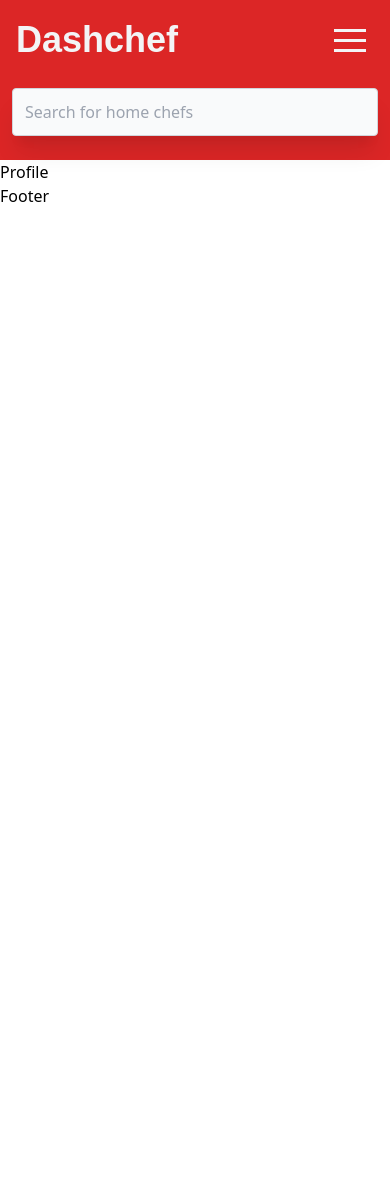
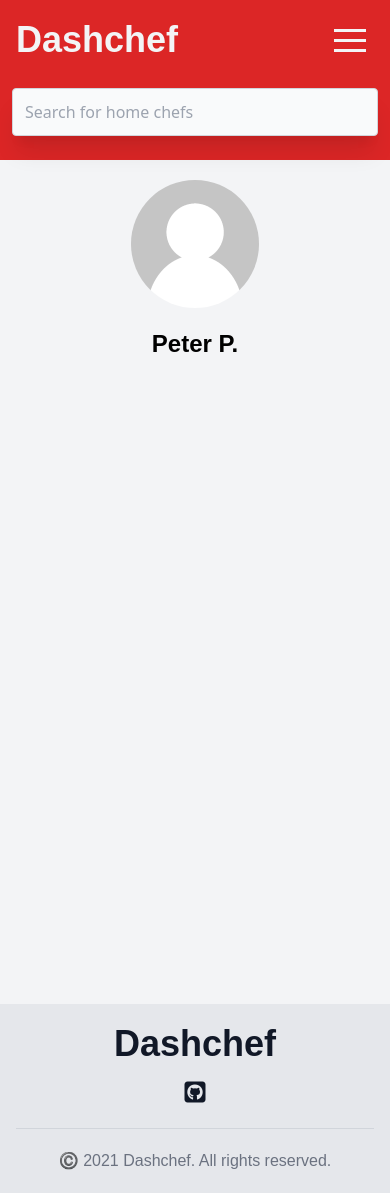
Before and after one commit to peterphan20/dashchef, a React (Create React App) app: page /profile in a window 390 px wide. Before the commit the page ends 844 px from the top, so only its background shows below. Built offline with nearby package versions, Linux system fonts and the light colour scheme.

Commit message:
feat: footer completed

```diff
--- a/src/molecules/Tag.js
+++ /dev/null
@@ -1,11 +0,0 @@
-import React from 'react'
-
-const Tag = () => {
-  return (
-    <div>
-      Tag
-    </div>
-  )
-}
-
-export default Tag
--- a/src/organisms/DriverHero.js
+++ b/src/organisms/DriverHero.js
@@ -3,7 +3,7 @@ import driverHeroImg from "../assets/driver-hero-image.jpg";
 
 const DriverHero = () => {
 	return (
-		<div className="mt-10 mx-auto max-w-7xl px-4 md:mt-16 lg:mt-20 lg:px-8 xl:mt-28">
+		<div className="mt-10 mx-auto max-w-7xl px-2 md:mt-16 lg:mt-20 lg:px-8 xl:mt-28">
 			<div className="lg:text-left">
 				<h1 className="text-4xl tracking-tight font-extrabold text-gray-900 md:text-6xl">
 					<span className="font-body block xl:inline">Want to drive for Dashchef?</span>
--- a/src/organisms/Footer.js
+++ b/src/organisms/Footer.js
@@ -1,11 +1,26 @@
-import React from 'react'
+import React from "react";
 
 const Footer = () => {
-  return (
-    <div>
-      Footer
-    </div>
-  )
-}
+	return (
+		<div className="bg-gray-200 text-gray-900 px-4 w-full h-full min-w-screen">
+			<div className="text-center py-5 border-b border-gray-300">
+				<h1 className="text-4xl font-body font-bold pb-3">Dashchef</h1>
+				<p className="font-body">
+					<a
+						href="https://github.com/peterphan20/dashchef.git"
+						target="_blank"
+						rel="noreferrer"
+						aria-label="Click here to open the Dashchef Page's github in a new tab."
+					>
+						<i className="fab fa-github-square text-gray-900 text-2xl"></i>
+					</a>
+				</p>
+			</div>
+			<h1 className="text-center text-gray-500 font-body py-5">
+				©️ 2021 Dashchef. All rights reserved.
+			</h1>
+		</div>
+	);
+};
 
-export default Footer
+export default Footer;
--- a/src/organisms/ModalSignUp.js
+++ b/src/organisms/ModalSignUp.js
@@ -7,7 +7,7 @@ import WizardInsertThree from "../molecules/WizardInsertThree";
 import RenderWizardButton from "../molecules/RenderWizardButton";
 import { createUser } from "../api/usersAPI";
 import { createChef } from "../api/chefsAPI";
-import { CHEF_CREATE, USER_LOGIN, HIDE_SIGN_UP_MODAL } from "../constants";
+import { HIDE_SIGN_UP_MODAL } from "../constants";
 
 const ModalSignUp = () => {
 	const [stepNumber, setStepNumber] = useState(1);
@@ -35,17 +35,6 @@ const ModalSignUp = () => {
 		}
 		console.log("HERE IS THE API RESPONSE: ", apiResponse);
 		setAuthResponse(true);
-
-		const payload = {
-			isChef: false,
-			userID: apiResponse.data.id,
-			firstName: apiResponse.data.firstname,
-			lastName: apiResponse.data.lastname,
-			avatar: apiResponse.data.avatarURL,
-			loggedIn: false,
-		};
-		console.log("user's payload ", payload);
-		dispatch({ type: USER_LOGIN, payload });
 	};
 
 	const handleChefSignup = async (chefObject) => {
@@ -55,16 +44,6 @@ const ModalSignUp = () => {
 			console.log("chef's block, Bad request");
 		}
 		setAuthResponse(true);
-		const payload = {
-			isChef: true,
-			chefID: apiResponse.data.id,
-			firstName: apiResponse.data.firstname,
-			lastName: apiResponse.data.lastname,
-			avatar: apiResponse.data.avatarURL,
-			loggedIn: false,
-		};
-		console.log("chef's payload", payload);
-		dispatch({ type: CHEF_CREATE, payload });
 		dispatch({ type: HIDE_SIGN_UP_MODAL });
 	};
 
--- a/src/organisms/Tags.js
+++ /dev/null
@@ -1,7 +0,0 @@
-import React from "react";
-
-const Tags = () => {
-	return <div>Tags</div>;
-};
-
-export default Tags;
--- a/src/pages/Profile.js
+++ b/src/pages/Profile.js
@@ -1,11 +1,17 @@
-import React from 'react'
+import React from "react";
+import defaultAvatar from "../assets/default-avatar.jpg";
 
 const Profile = () => {
-  return (
-    <div>
-      Profile
-    </div>
-  )
-}
+	return (
+		<div className="flex flex-col justify-start items-center bg-gray-100 py-5 px-2 w-full h-full min-h-screen">
+			<div className="w-32 h-32">
+				<img src={defaultAvatar} alt="default avatar" className="rounded-full" />
+			</div>
+			<div className="pt-5">
+				<h1 className="text-2xl font-body font-semibold">Peter P.</h1>
+			</div>
+		</div>
+	);
+};
 
-export default Profile
+export default Profile;
--- a/src/reducers/user.js
+++ b/src/reducers/user.js
@@ -1,26 +1,27 @@
 import { USER_LOGIN, USER_UPDATE, USER_LOGOUT } from "../constants";
 
-export const userReducer = (users = [], action) => {
+export const userReducer = (user = {}, action) => {
 	switch (action.type) {
 		case USER_LOGIN:
-			return [...users, action.payload];
+			return action.payload;
 		case USER_UPDATE:
-			return users.map((user) => (user.id === action.payload.id ? action.payload : user));
+			// Because we spread action.payload, make sure that action.payload IS an object
+			return {...user, ...action.payload}
 		case USER_LOGOUT:
-			return users.filter((user) => user.id !== action.payload.id);
+			return {};
 		default:
-			return users;
+			return user;
 	}
 };
 
-// For login reducer:
 /**
- * isChef?
- * username
- * firstname
- * lastname
- * userid
- * avatar
- * loggedIn?
- *
+ * For login reducer:
+ * user = {
+ * 	isChef: Boolean
+ * 	firstName: String
+ * 	lastName: String
+ * 	userID: String
+ * 	avatar: String
+ * 	loggedIn: Boolean
+ * }
  */
```
